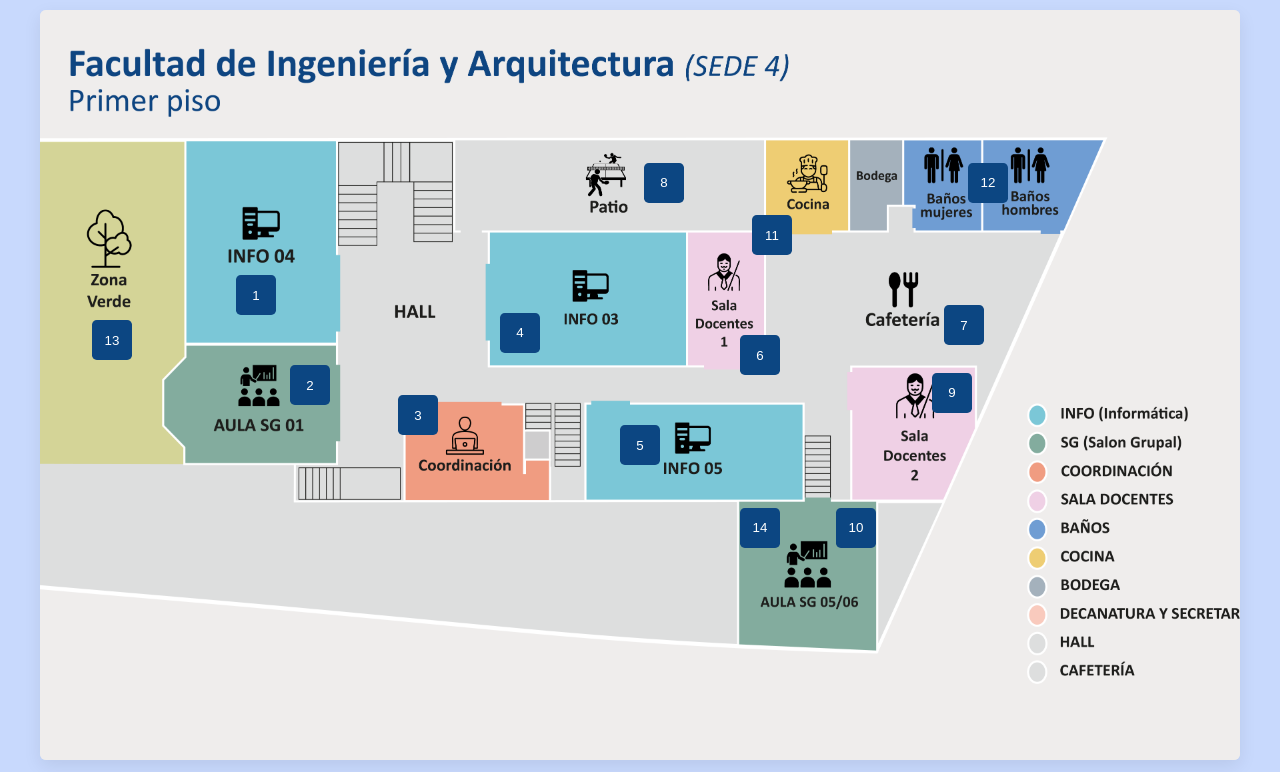
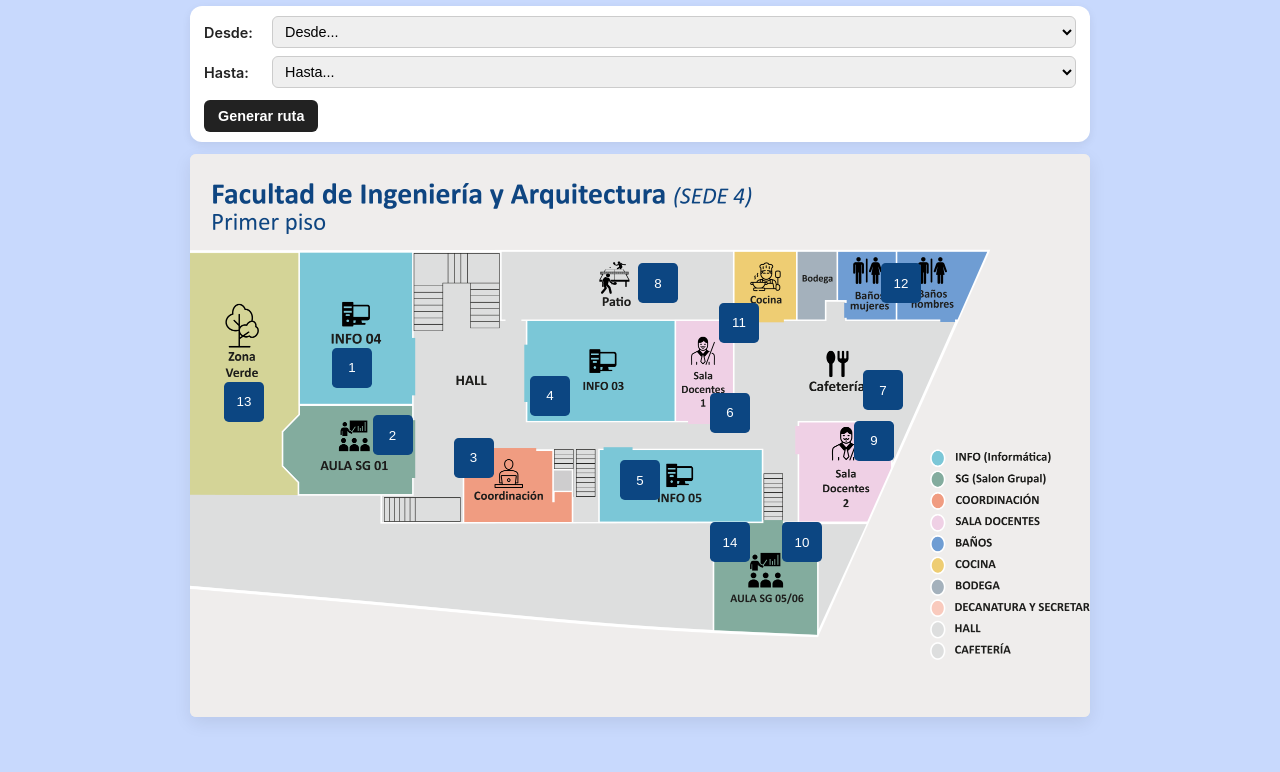
Before and after one commit to AngeRoCa/U-Bication, a plain HTML site: page piso1.html in a window 1280 px wide. Shown: the part 59-831 px from the top of the page. After the commit the page ends 800 px from the top, so only its background shows below. Drawn offline with Linux system fonts and the light colour scheme.

Commit message:
ajustes busqueda boton

```diff
--- a/css/style.css
+++ b/css/style.css
@@ -20,6 +20,7 @@
   .topbar .back{font-weight:600}
   .search{display:flex;gap:8px}
   .search input{padding:8px 10px;border:1px solid #ccc;border-radius:6px;min-width:180px}
+  .search select{padding:8px 10px;border:1px solid #ccc;border-radius:6px;min-width:180px}
   .search button{padding:8px 12px;border-radius:6px;border:0;background:var(--accent);color:#fff}
 
   /* CONTENEDOR DEL MAPA */
@@ -179,3 +180,71 @@
     border-radius: 8px; /* Bordes redondeados */
     box-shadow: 0 4px 8px rgba(0, 0, 0, 0.1);
 }
+
+.route-card {
+  width: 100%;
+  max-width: 900px;
+  margin-bottom: 12px;
+  padding: 10px 14px;             /* ⬅️ menos alto */
+  background: #ffffff;
+  border-radius: 12px;
+  box-shadow: 0 3px 10px rgba(0,0,0,0.07);
+  display: flex;
+  flex-direction: column;
+  gap: 8px;                       /* ⬅️ menos espacio entre filas */
+}
+
+.route-row {
+  display: flex;
+  align-items: center;
+  gap: 8px;
+}
+
+.route-row label {
+  font-weight: 600;
+  width: 60px;                    /* ⬅️ más compacto */
+  font-size: 0.9rem;
+}
+
+.route-row select {
+  flex: 1;
+  padding: 6px 8px;               /* ⬅️ menos alto */
+  border-radius: 6px;
+  border: 1px solid #ccc;
+  font-size: 0.9rem;
+}
+
+.route-card button {
+  align-self: flex-start;
+  margin-top: 4px;
+  padding: 8px 14px;              /* ⬅️ botón más pequeño */
+  background: #222;
+  color: #fff;
+  border: none;
+  border-radius: 6px;
+  cursor: pointer;
+  font-weight: 600;
+  font-size: 0.9rem;              /* ⬅️ más compacto */
+}
+
+
+.map-wrapper {
+  display: flex;
+  flex-direction: column;
+  align-items: center;       /* centra TODO dentro del main */
+  justify-content: flex-start;
+  width: 100%;
+}
+
+.map-container {
+  width: 100%;
+  max-width: 900px;          /* igual que la tarjeta */
+  display: flex;
+  justify-content: center;   /* centra la imagen dentro */
+}
+
+.map-image {
+  width: 100%;               /* ocupa el ancho del contenedor */
+  height: auto;              /* evita deformación */
+  display: block;
+}
--- a/piso1.html
+++ b/piso1.html
@@ -10,31 +10,36 @@
   <header class="topbar">
     <a class="back" href="index.html">← Volver</a>
     <h2>Piso 1</h2>
-    <div class="search">
-      <input id="searchInput" placeholder="Buscar aula (ej: INFO 03 o 103)" />
-      <button id="searchBtn">Buscar</button>
-    </div>
+  </header>
 
-    <div class="route-selector">
+  <main class="map-wrapper">
+
+    <div class="route-card">
+
+      <div class="route-row">
         <label for="fromSelect">Desde:</label>
         <select id="fromSelect">
           <option value="">Selecciona un aula</option>
         </select>
+      </div>
 
+      <div class="route-row">
         <label for="toSelect">Hasta:</label>
         <select id="toSelect">
           <option value="">Selecciona un aula</option>
         </select>
+      </div>
 
       <button id="generateRouteBtn">Generar ruta</button>
+
     </div>
-  </header>
 
-  <main class="map-wrapper">
+
     <div id="mapContainer" class="map-container" data-floor="1">
       <img src="img/piso 1.png" alt="Plano primer piso" class="map-image">
     </div>
   </main>
+
 
   <!-- Modal -->
   <div id="modal" class="modal" aria-hidden="true">
```
Also changed, not shown: piso2.html (+12 -5 lines), piso3.html (+12 -5 lines). Lines whose indentation alone changed are shown as unchanged.
